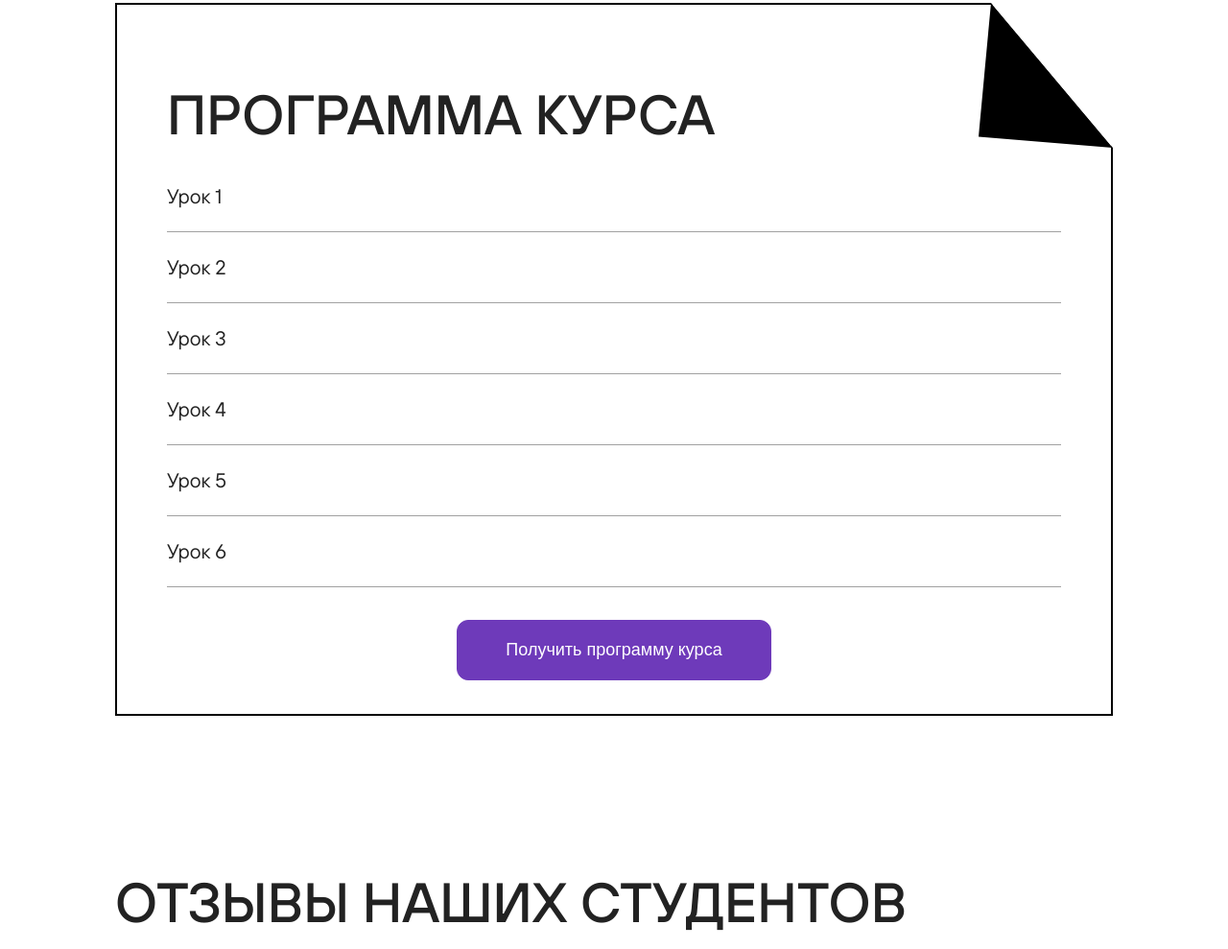
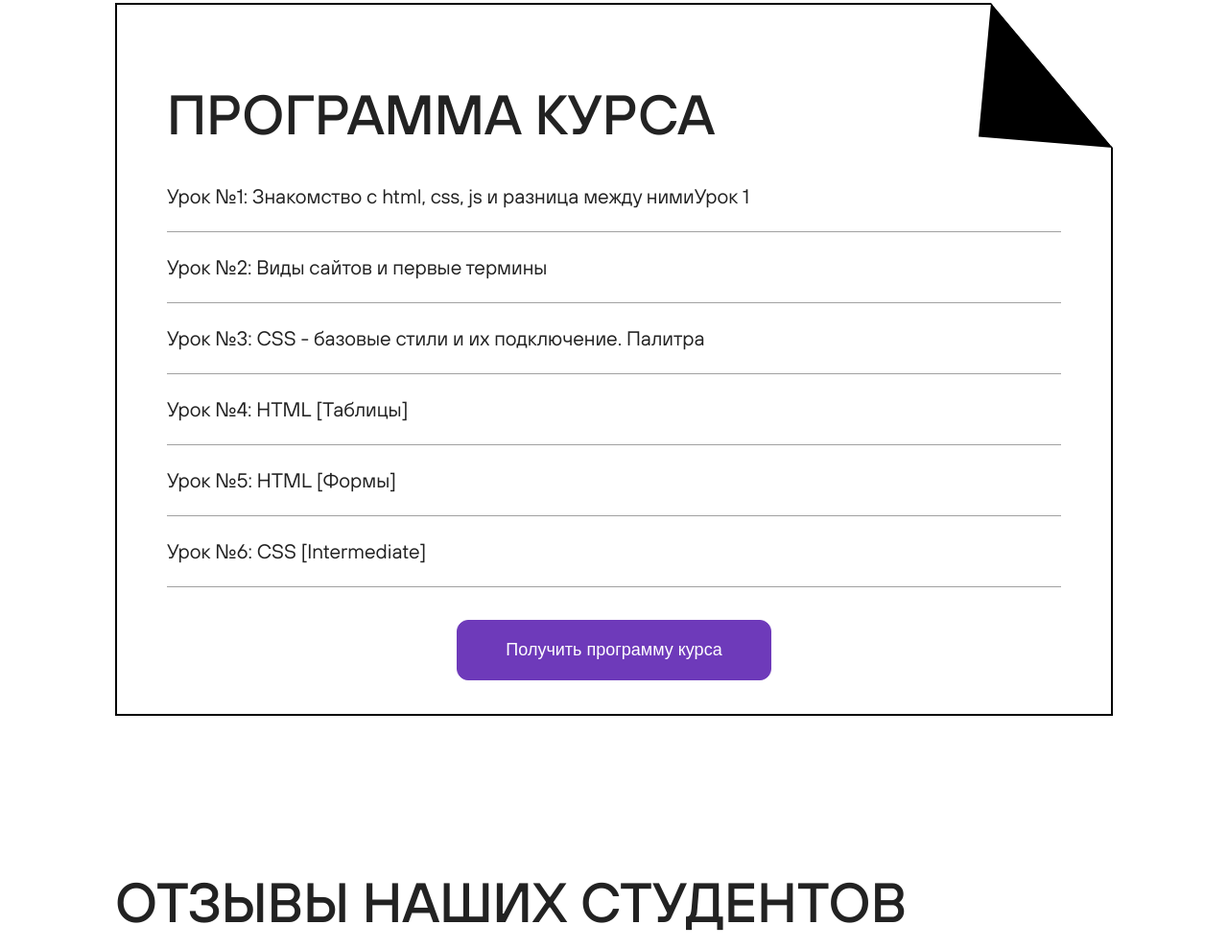
Before and after one commit to ayvbkhan/landing-new, a plain HTML site: page index.html in a window 1280 px wide. Shown: the part 6825-7814 px from the top of the page at 96% size. Drawn offline with Linux system fonts and the light colour scheme; files whose address does not match are found by name; a web font is replaced by a local one.

Commit message:
allPagesDone

```diff
--- a/index.html
+++ b/index.html
@@ -166,12 +166,12 @@
         <img src="./img/course-program-corner.svg" alt="corner" id="corner">
         <h2>Программа курса</h2>
         <ul class="lessons">
-            <li>Урок 1</li>
-            <li>Урок 2</li>
-            <li>Урок 3</li>
-            <li>Урок 4</li>
-            <li>Урок 5</li>
-            <li>Урок 6</li>
+            <li>Урок №1: Знакомство с html, css, js и разница между нимиУрок 1</li>
+            <li>Урок №2: Виды сайтов и первые термины</li>
+            <li>Урок №3: CSS - базовые стили и их подключение. Палитра</li>
+            <li>Урок №4: HTML [Таблицы]</li>
+            <li>Урок №5: HTML [Формы]</li>
+            <li>Урок №6: CSS [Intermediate]</li>
         </ul>
         <button class="purple dekstop">Получить программу курса</button>
     </div>
```
